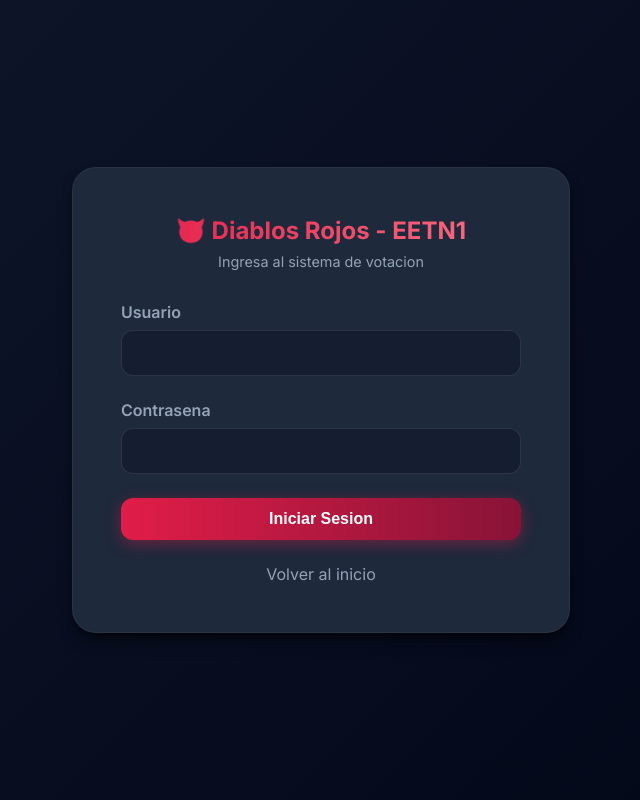
After one commit to emanuelmorales/eleccionReina, a Django app: page /login/ in a window 1280 px wide. The commit adds this page. Shown: the whole page, without its empty margins (319-959 px from the left). Run offline with Django 5.2, Linux system fonts and the light colour scheme.

Commit message:
abgrega campo número de candidatura. Sistema de autenticación con roles (admin/jurado) 3. Permisos basados en roles en las vistas y plantillas 47.  Al crear uss asignar a grupos

```diff
--- a/candidatas/forms.py
+++ b/candidatas/forms.py
@@ -56,8 +56,9 @@ class CandidataForm(forms.ModelForm):
 
     class Meta:
         model = Candidata
-        fields = ['nombre', 'apellido', 'dni', 'edad', 'fecha_nacimiento', 'curso', 'division', 'turno', 'especialidad', 'estatura', 'pasatiempos', 'proyectos_aspiraciones', 'imagen']
+        fields = ['numero', 'nombre', 'apellido', 'dni', 'edad', 'fecha_nacimiento', 'curso', 'division', 'turno', 'especialidad', 'estatura', 'pasatiempos', 'proyectos_aspiraciones', 'imagen']
         labels = {
+            'numero': 'Numero de Candidata',
             'imagen': 'Foto de Perfil',
         }
         help_texts = {
--- a/candidatas/models.py
+++ b/candidatas/models.py
@@ -7,6 +7,7 @@ class Candidata(models.Model):
         ('noche', 'Noche'),
     ]
 
+    numero = models.PositiveIntegerField(null=True, blank=True, help_text="Numero de candidatura")
     nombre = models.CharField(max_length=100)
     apellido = models.CharField(max_length=100)
     dni = models.CharField(max_length=20, unique=True)
--- /dev/null
+++ b/candidatas/templates/candidatas/login.html
@@ -0,0 +1,166 @@
+<!DOCTYPE html>
+<html lang="es">
+<head>
+    <meta charset="UTF-8">
+    <meta name="viewport" content="width=device-width, initial-scale=1.0">
+    <title>Login - Reina Fest EETN1</title>
+    <link href="https://fonts.googleapis.com/css2?family=Inter:wght@300;400;600;700&display=swap" rel="stylesheet">
+    <style>
+        :root {
+            --primary-color: #e11d48;
+            --secondary-color: #881337;
+            --accent-color: #fb7185;
+            --background-color: #0f172a;
+            --surface-color: #1e293b;
+            --text-color: #f8fafc;
+            --text-muted: #94a3b8;
+            --radius-md: 12px;
+            --radius-lg: 24px;
+            --shadow: 0 10px 15px -3px rgba(0, 0, 0, 0.5), 0 4px 6px -4px rgba(0, 0, 0, 0.5);
+        }
+
+        body {
+            font-family: 'Inter', sans-serif;
+            background: linear-gradient(135deg, var(--background-color) 0%, #020617 100%);
+            color: var(--text-color);
+            margin: 0;
+            min-height: 100vh;
+            display: flex;
+            align-items: center;
+            justify-content: center;
+        }
+
+        .login-container {
+            background: var(--surface-color);
+            padding: 3rem;
+            border-radius: var(--radius-lg);
+            box-shadow: var(--shadow);
+            width: 100%;
+            max-width: 400px;
+            border: 1px solid rgba(255, 255, 255, 0.05);
+        }
+
+        .login-logo {
+            text-align: center;
+            margin-bottom: 2rem;
+        }
+
+        .login-logo h1 {
+            font-size: 1.5rem;
+            background: linear-gradient(to right, var(--primary-color), var(--accent-color));
+            -webkit-background-clip: text;
+            -webkit-text-fill-color: transparent;
+            margin: 0;
+        }
+
+        .login-logo p {
+            color: var(--text-muted);
+            font-size: 0.9rem;
+            margin-top: 0.5rem;
+        }
+
+        .form-group {
+            margin-bottom: 1.5rem;
+        }
+
+        .form-group label {
+            display: block;
+            margin-bottom: 0.5rem;
+            color: var(--text-muted);
+            font-weight: 600;
+        }
+
+        .form-group input {
+            width: 100%;
+            padding: 0.75rem;
+            border-radius: var(--radius-md);
+            background: rgba(15, 23, 42, 0.6);
+            border: 1px solid rgba(255, 255, 255, 0.1);
+            color: var(--text-color);
+            font-family: inherit;
+            font-size: 1rem;
+            box-sizing: border-box;
+            transition: border-color 0.3s ease, box-shadow 0.3s ease;
+        }
+
+        .form-group input:focus {
+            outline: none;
+            border-color: var(--primary-color);
+            box-shadow: 0 0 0 3px rgba(225, 29, 72, 0.2);
+        }
+
+        .btn {
+            display: inline-block;
+            background: linear-gradient(to right, var(--primary-color), var(--secondary-color));
+            color: white;
+            padding: 0.75rem 1.5rem;
+            border-radius: var(--radius-md);
+            text-decoration: none;
+            font-weight: 600;
+            border: none;
+            cursor: pointer;
+            transition: transform 0.2s ease, box-shadow 0.2s ease;
+            box-shadow: 0 4px 15px rgba(225, 29, 72, 0.4);
+            width: 100%;
+            box-sizing: border-box;
+            font-size: 1rem;
+        }
+
+        .btn:hover {
+            transform: translateY(-2px) scale(1.02);
+            box-shadow: 0 8px 25px rgba(225, 29, 72, 0.6);
+        }
+
+        .error-message {
+            background: rgba(239, 68, 68, 0.2);
+            border: 1px solid #ef4444;
+            color: #fca5a5;
+            padding: 0.75rem;
+            border-radius: var(--radius-md);
+            margin-bottom: 1rem;
+            text-align: center;
+        }
+
+        .back-link {
+            display: block;
+            text-align: center;
+            margin-top: 1.5rem;
+            color: var(--text-muted);
+            text-decoration: none;
+        }
+
+        .back-link:hover {
+            color: var(--accent-color);
+        }
+    </style>
+</head>
+<body>
+    <div class="login-container">
+        <div class="login-logo">
+            <h1>😈 Diablos Rojos - EETN1</h1>
+            <p>Ingresa al sistema de votacion</p>
+        </div>
+
+        {% if messages %}
+            {% for message in messages %}
+                <div class="error-message">{{ message }}</div>
+            {% endfor %}
+        {% endif %}
+
+        <form method="post">
+            {% csrf_token %}
+            <div class="form-group">
+                <label for="username">Usuario</label>
+                <input type="text" name="username" id="username" required>
+            </div>
+            <div class="form-group">
+                <label for="password">Contrasena</label>
+                <input type="password" name="password" id="password" required>
+            </div>
+            <button type="submit" class="btn">Iniciar Sesion</button>
+        </form>
+
+        <a href="{% url 'lista_candidatas' %}" class="back-link">Volver al inicio</a>
+    </div>
+</body>
+</html>
--- a/candidatas/templates/candidatas/resultados.html
+++ b/candidatas/templates/candidatas/resultados.html
@@ -240,10 +240,12 @@
 
     <div class="actions-bar">
         <a href="{% url 'lista_candidatas' %}" class="btn">Volver al Inicio</a>
+        {% if can_reset %}
         <form method="post" action="{% url 'resetear_puntuaciones' %}" style="display: inline;" onsubmit="return confirm('Estas seguro de resetear todas las puntuaciones?');">
             {% csrf_token %}
             <button type="submit" class="btn btn-danger">Resetear Puntuaciones</button>
         </form>
+        {% endif %}
     </div>
 </div>
 {% endblock %}
--- a/candidatas/urls.py
+++ b/candidatas/urls.py
@@ -3,6 +3,9 @@ from . import views
 
 urlpatterns = [
     path('', views.lista_candidatas, name='lista_candidatas'),
+    path('login/', views.login_view, name='login'),
+    path('logout/', views.logout_view, name='logout'),
+    path('setup-groups/', views.setup_groups, name='setup_groups'),
     path('candidata/<int:pk>/', views.detalle_candidata, name='detalle_candidata'),
     path('candidata/<int:pk>/subir-foto/', views.subir_foto, name='subir_foto'),
     path('candidata/agregar/', views.agregar_candidata, name='agregar_candidata'),
--- a/candidatas/views.py
+++ b/candidatas/views.py
@@ -1,14 +1,59 @@
 from django.shortcuts import render, get_object_or_404, redirect
 from django.db.models import Sum, Avg, Count, F
 from django.db.models.functions import Coalesce
+from django.contrib.auth import authenticate, login, logout
+from django.contrib.auth.decorators import login_required
+from django.contrib import messages
 from .models import Candidata, Foto, Puntuacion
 from .forms import FotoForm, CandidataForm, PuntuacionForm
+from .decorators import (
+    admin_required, jury_required, get_user_role,
+    can_edit_candidata, can_delete_candidata, can_reset_scores
+)
+
+
+def login_view(request):
+    if request.user.is_authenticated:
+        return redirect('lista_candidatas')
+
+    if request.method == 'POST':
+        username = request.POST.get('username')
+        password = request.POST.get('password')
+
+        user = authenticate(request, username=username, password=password)
+
+        if user is not None:
+            login(request, user)
+            return redirect('lista_candidatas')
+        else:
+            messages.error(request, 'Usuario o contraseña incorrectos.')
+
+    return render(request, 'candidatas/login.html')
+
+
+def logout_view(request):
+    logout(request)
+    return redirect('login')
+
+
+def setup_groups(request):
+    from django.contrib.auth.models import Group, Permission
+    from django.contrib.contentmodels import get_content_type
+
+    admin_group, _ = Group.objects.get_or_create(name='Administrador')
+    jury_group, _ = Group.objects.get_or_create(name='Jurado')
+
+    return admin_group, jury_group
 
 def lista_candidatas(request):
     candidatas = Candidata.objects.annotate(
         tiene_puntuacion=Count('puntuaciones')
-    ).order_by('nombre', 'apellido')
-    return render(request, 'candidatas/lista_candidatas.html', {'candidatas': candidatas})
+    ).order_by('numero', 'nombre', 'apellido')
+    context = {
+        'candidatas': candidatas,
+        'user_role': get_user_role(request),
+    }
+    return render(request, 'candidatas/lista_candidatas.html', context)
 
 def detalle_candidata(request, pk):
     candidatura = get_object_or_404(Candidata, pk=pk)
@@ -19,9 +64,13 @@ def detalle_candidata(request, pk):
         'candidatura': candidatura,
         'fotos': fotos,
         'puntuacion': puntuacion,
-        'tiene_puntuacion': puntuacion is not None
+        'tiene_puntuacion': puntuacion is not None,
+        'user_role': get_user_role(request),
+        'can_edit': can_edit_candidata(request),
+        'can_delete': can_delete_candidata(request),
     })
 
+@admin_required
 def subir_foto(request, pk):
     candidatura = get_object_or_404(Candidata, pk=pk)
     if request.method == 'POST':
@@ -41,9 +90,11 @@ def subir_foto(request, pk):
 
     return render(request, 'candidatas/subir_foto.html', {
         'candidata': candidatura,
-        'candidatura': candidatura
+        'candidatura': candidatura,
+        'user_role': get_user_role(request),
     })
 
+@admin_required
 def agregar_candidata(request):
     if request.method == 'POST':
         form = CandidataForm(request.POST, request.FILES)
@@ -52,8 +103,12 @@ def agregar_candidata(request):
             return redirect('lista_candidatas')
     else:
         form = CandidataForm()
-    return render(request, 'candidatas/agregar_candidata.html', {'form': form})
+    return render(request, 'candidatas/agregar_candidata.html', {
+        'form': form,
+        'user_role': get_user_role(request),
+    })
 
+@admin_required
 def editar_candidata(request, pk):
     candidatura = get_object_or_404(Candidata, pk=pk)
     if request.method == 'POST':
@@ -67,22 +122,30 @@ def editar_candidata(request, pk):
         'form': form,
         'candidata': candidatura,
         'candidatura': candidatura,
-        'errors': form.errors if request.method == 'POST' and not form.is_valid() else None
+        'errors': form.errors if request.method == 'POST' and not form.is_valid() else None,
+        'user_role': get_user_role(request),
     })
 
+@admin_required
 def eliminar_candidata(request, pk):
     candidatura = get_object_or_404(Candidata, pk=pk)
     if request.method == 'POST':
         candidatura.delete()
         return redirect('lista_candidatas')
-    return render(request, 'candidatas/eliminar_candidata.html', {'candidata': candidatura, 'candidatura': candidatura})
+    return render(request, 'candidatas/eliminar_candidata.html', {
+        'candidata': candidatura,
+        'candidatura': candidatura,
+        'user_role': get_user_role(request),
+    })
 
+@admin_required
 def eliminar_foto(request, pk):
     foto = get_object_or_404(Foto, pk=pk)
     candidata_pk = foto.candidatura.pk
     foto.delete()
     return redirect('detalle_candidata', pk=candidata_pk)
 
+@jury_required
 def puntuar_candidata(request, pk):
     candidatura = get_object_or_404(Candidata, pk=pk)
     puntuacion_existente = Puntuacion.objects.filter(candidatura=candidatura).first()
@@ -116,7 +179,8 @@ def puntuar_candidata(request, pk):
         'candidata': candidatura,
         'candidatura': candidatura,
         'errors': errors,
-        'puntuacion_existente': puntuacion_existente is not None
+        'puntuacion_existente': puntuacion_existente is not None,
+        'user_role': get_user_role(request),
     })
 
 def resultados(request):
@@ -134,10 +198,15 @@ def resultados(request):
 
     return render(request, 'candidatas/resultados.html', {
         'candidatas': candidatas,
+        'user_role': get_user_role(request),
+        'can_reset': can_reset_scores(request),
     })
 
+@admin_required
 def resetear_puntuaciones(request):
     if request.method == 'POST':
         Puntuacion.objects.all().delete()
         return redirect('resultados')
-    return render(request, 'candidatas/resetear_puntuaciones.html')
+    return render(request, 'candidatas/resetear_puntuaciones.html', {
+        'user_role': get_user_role(request),
+    })
```
Also changed, not shown: candidatas/decorators.py (added, +64 -0 lines), candidatas/management/commands/setup_roles.py (added, +49 -0 lines), candidatas/templates/candidatas/agregar_candidata.html (+7 -1 lines), candidatas/templates/candidatas/base.html (+8 -1 lines), candidatas/templates/candidatas/detalle_candidata.html (+16 -0 lines), candidatas/templates/candidatas/lista_candidatas.html (+9 -0 lines), candidatas/management/__init__.py (added), candidatas/management/commands/__init__.py (added), candidatas/migrations/0005_candidata_numero.py (added).
